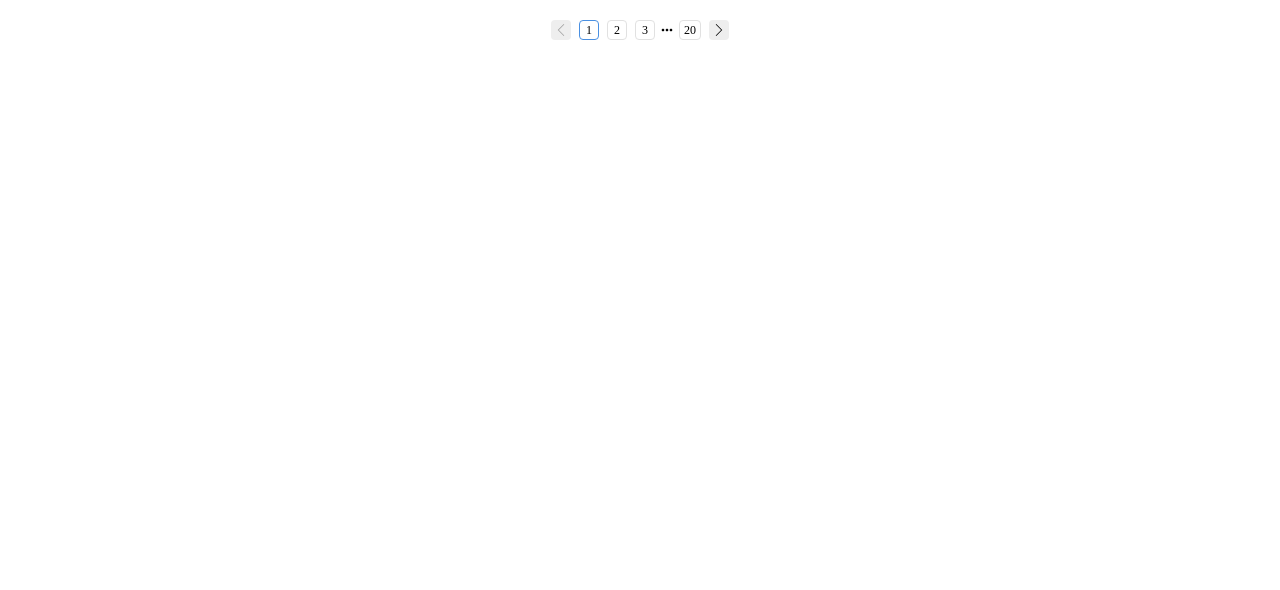
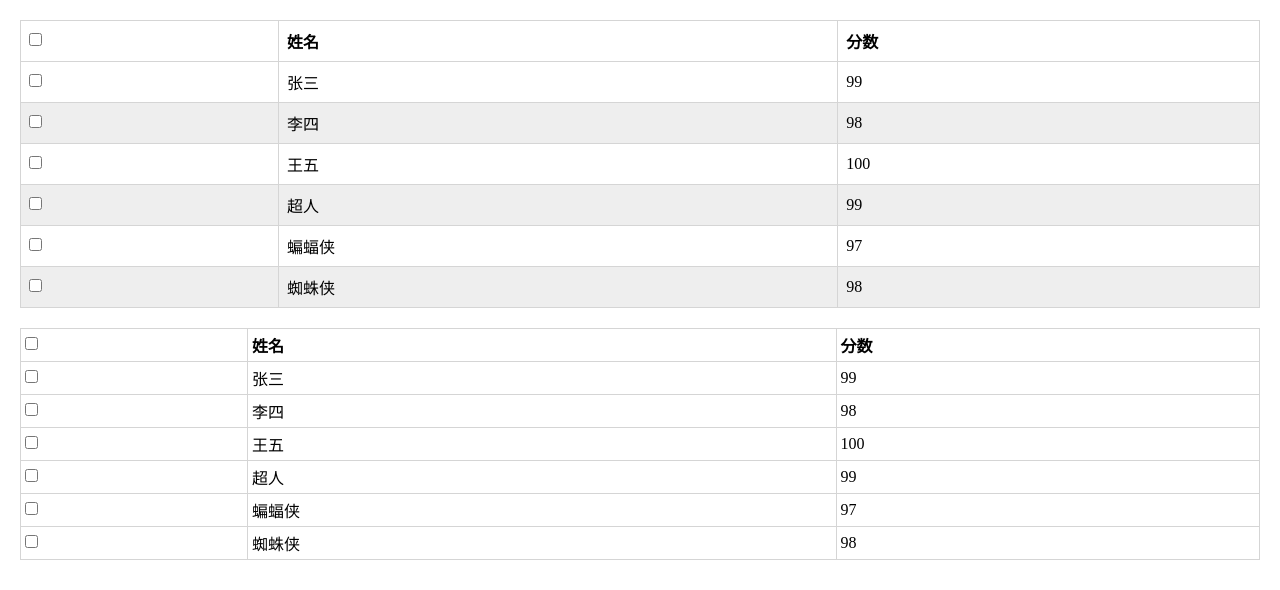
Before and after one commit to wang7211401/vue-ui, a Vue app: page / in a window 1280 px wide. Shown: the top 590 px of the page. Built offline with nearby package versions, Linux system fonts and the light colour scheme.

Commit message:
部分实现 table

```diff
--- a/src/demo.vue
+++ b/src/demo.vue
@@ -1,21 +1,41 @@
 <template>
-   <div style="margin:20px;">
-       <g-pager :total-page="20" :current-page.sync="currentPage"></g-pager>
-   </div>
+  <div>
+    <div style="margin:20px;">
+      <g-table :columns="columns" :data-source="dataSource" bordered :selected-items.sync="selected"></g-table>
+    </div>
+    <div style="margin:20px;">
+      <g-table :columns="columns" :data-source="dataSource" bordered compact :striped="false"></g-table>
+    </div>
+  </div>
+
 </template>
 <script>
-import GPager from "./pager";
+import GTable from "./table";
 
 export default {
   name: "demo",
   components: {
-    GPager
+    GTable
   },
   data(){
     return {
-      currentPage: 1
+      currentPage: 1,
+      selected:[],
+      columns:[
+        {text:'姓名',field:'name'},
+        {text:'分数',field:'score'}
+      ],
+      dataSource:[
+        {id:1,name:'张三',score:99},
+        {id:2,name:'李四',score:98},
+        {id:3,name:'王五',score:100},
+        {id:4,name:'超人',score:99},
+        {id:5,name:'蝙蝠侠',score:97},
+        {id:6,name:'蜘蛛侠',score:98}
+      ]
     }
-  }
+  },
+  methods:{}
 };
 </script>
 
--- /dev/null
+++ b/src/table.vue
@@ -0,0 +1,155 @@
+<template>
+    <div class="g-table-wrapper">
+        <table class="g-table" :class="{bordered,compact,striped:striped}">
+            <thead>
+                <tr>
+                    <th>
+                        <input type="checkbox" @change="onChangeAllItems" ref="allChecked" :checked="areAllItemSelected"/>
+                    </th>
+                    <th v-if="numberVisible">#</th>
+                    <th v-for="column in columns" :key="column.field">
+                        {{column.text}}
+                    </th>
+                </tr>
+            </thead>
+            <tbody>
+                <tr v-for="(item,index) in dataSource" :key="item.id">
+                    <td>
+                        <input type="checkbox" @change="onChangeItem(item,index,$event)"
+                        :checked="inSelectedItems(item)" />
+                    </td>
+                    <td v-if="numberVisible">{{index +1}}</td>
+                    <template v-for="column in columns">
+                        <td :key="column.field">
+                            {{item[column.field]}}
+                        </td>
+                    </template>
+                </tr>
+            </tbody>
+        </table>
+    </div>
+</template>
+<script>
+export default {
+    name:'GTable',
+    props:{
+        striped:{
+            type:Boolean,
+            default:true
+        },
+        selectedItems:{
+            type:Array,
+            default:() => []
+        },
+        compact:{
+            type:Boolean,
+            default:false
+        },
+        columns:{
+            type:Array,
+            required:true
+        },
+        dataSource:{
+            type:Array,
+            required:true,
+            validator(array){
+                return !(array.filter(item => item.id === undefined).length > 0)
+            }
+        },
+        numberVisible:{
+            type:Boolean,
+            default:false
+        },
+        bordered:{
+            type:Boolean,
+            default:false
+        }
+    },
+    computed:{
+        areAllItemSelected(){
+            const a =this.dataSource.map(item => item.id).sort()
+            const b= this.selectedItems.map(item => item.id).sort()
+            if(a.length != b.length){ return false}
+            let equal = true
+            for(let i =0;i<a.length;i++){
+                if(a[i] !== b[i]){
+                    equal = false
+                    break
+                }
+            }
+            return equal
+        }
+    },
+    watch:{
+        selectedItems(){
+            if(this.selectedItems.length === this.dataSource.length){
+                this.$refs.allChecked.indeterminate = false
+            }else if(this.selectedItems.length === 0){
+                this.$refs.allChecked.indeterminate = false
+            }else{
+                this.$refs.allChecked.indeterminate = true
+            }
+        }
+    },
+    methods:{
+        inSelectedItems(item){
+            return this.selectedItems.filter(i => i.id === item.id).length > 0
+        },
+        onChangeItem(item,index,e){
+            let selected = e.target.checked
+            let copy = JSON.parse(JSON.stringify(this.selectedItems))
+            if(selected){
+                copy.push(item)
+            }else{
+                copy = copy.filter(i => i.id !== item.id)
+            }
+            this.$emit('update:selectedItems',copy)
+        },
+        onChangeAllItems(e){
+            let selected = e.target.checked
+            this.$emit('update:selectedItems',selected ? this.dataSource : [])
+        }
+    }
+}
+</script>
+<style lang="scss" scoped>
+@import "var";
+$grey:darken($grey,10%);
+.g-table{
+    width:100%;
+    border-collapse: collapse;
+    border-spacing: 0;
+    border-bottom:1px solid $grey;
+    &.bordered{
+        border:1px solid $grey;
+        td,th{
+            border:1px solid $grey;
+        }
+    }
+    &.compact{
+        td,th{
+            padding:4px;
+        }
+    }
+    td,th{
+        border-bottom:1px solid $grey;
+        text-align:left;
+        padding:8px;
+    }
+    &.striped{
+        tbody{
+            >tr{
+                &:nth-child(odd){
+                    background: white;
+                }
+                &:nth-child(even){
+                    background: lighten($grey, 10%);
+                }
+            }
+        }
+    }
+}
+:indeterminate{
+  background: lime;
+}
+</style>
```
Also changed, not shown: src/plugin.js (+10 -10 lines).
